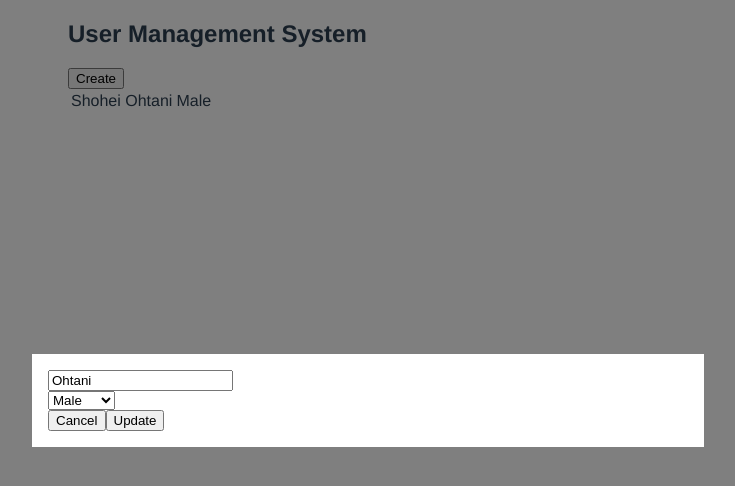
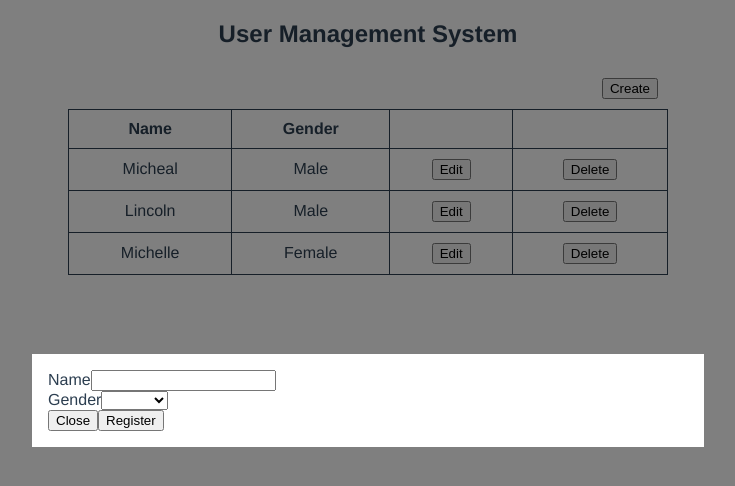
Before and after one commit to ueharario/nuxt-app, a Nuxt app: page / in a window 1280 px wide. Both pictures are taken after a click on the button "Create". Shown: the top 486 px of the page, without its empty margins (272-1007 px from the left). Built offline with nearby package versions, Linux system fonts and the light colour scheme.

Commit message:
fix : 新規作成, 編集, 削除機能実装 - issues#1

```diff
--- a/components/UserForm.vue
+++ b/components/UserForm.vue
@@ -2,36 +2,49 @@
   <div id="overlay">
       <div id="content">
         <div>
+            <label>{{ TITLE.name }}</label>
             <input type="text" v-model="editUser.name">
         </div>
         <div>
+            <label>{{ TITLE.gender }}</label>
             <select v-model="editUser.gender">
                 <option v-for="column in GENDER_ARRAY" v-bind:key="column.id" :value="column.id">
                     {{ column.label }}
                 </option>
             </select>
         </div>
-        <button @click="close">Cancel</button>
-        <button @click="save">Update</button>
+        <div>
+            <button @click="close">{{ TITLE.close }}</button>
+            <button @click="update" v-if="isEdit">{{ TITLE.update }}</button>
+            <button @click="register" v-else>{{ TITLE.register }}</button>
+        </div>
       </div>
   </div>
 </template>
 
 <script>
-import { GENDER_ARRAY, DEFAULT_USER } from '@/constants/USER.js'
+import { TITLE, GENDER_ARRAY, DEFAULT_USER } from '@/constants/USER.js'
 
 export default {
     props: {
-        user: Object,
+        user: {
+            type: Object,
+            default: DEFAULT_USER
+        },
         isShow: {
             type: Boolean,
             default: false
         },
+        isEdit: {
+            type: Boolean,
+            default: false
+        }
     },
     data() {
         return {
-            editUser: DEFAULT_USER,
-            GENDER_ARRAY
+            TITLE,
+            GENDER_ARRAY,
+            editUser: {}
         }
     },
     mounted() {
@@ -39,8 +52,8 @@ export default {
             () => this.user,
             (newValue, oldValue) => {
                 if (newValue !== oldValue) {
-                    const { name, gender } = newValue
-                    this.editUser = { name, gender }
+                    const { id, name, gender } = newValue
+                    this.editUser = { id, name, gender }
                 }
             },
             {
@@ -57,8 +70,12 @@ export default {
         reset() {
             this.editUser = DEFAULT_USER
         },
-        save() {
-            this.$emit('send', this.editUser)
+        update() {
+            this.$emit('edit', this.editUser)
+            this.close()
+        },
+        register() {
+            this.$emit('new', this.editUser)
             this.close()
         }
     }
--- a/components/UserList.vue
+++ b/components/UserList.vue
@@ -1,16 +1,30 @@
 <template>
   <div>
-    <h2>User Management System</h2>
-    <button @click="create">Create</button>
-    <UserForm v-if="isShow" @send="createUser" @close="closeUserForm" :user="user" />
+    <h2>{{ TITLE.title }}</h2>
+    <button id="create" @click="create">{{ TITLE.create }}</button>
+    <UserForm v-if="isShow" @new="newUser" @edit="editUser" @close="closeUserForm" :user="user" :isEdit="isEdit" />
     <table>
+      <thead>
+        <tr>
+          <th>{{ TITLE.name }}</th>
+          <th>{{ TITLE.gender }}</th>
+          <th></th>
+          <th></th>
+        </tr>
+      </thead>
       <tbody>
-        <tr>
+        <tr v-for="user in Users.users" v-bind:key="user.id">
+          <td>{{ user.name }}</td>
+          <td>{{ getGenderLabel(user.gender) }}</td>
           <td>
-            {{ userData.name }}
+            <button @click="edit(user.id)">
+              {{ TITLE.edit }}
+            </button>
           </td>
           <td>
-            {{ getGenderLabel(userData.gender) }}
+            <button @click="deleteItem(user.id)">
+              {{ TITLE.delete }}
+            </button>
           </td>
         </tr>
       </tbody>
@@ -20,41 +34,81 @@
 
 <script>
 import UserForm from '@/components/UserForm.vue'
-import { GENDER_ARRAY, DEFAULT_USER } from '@/constants/USER.js'
-import userData from '@/static/data/user.json'
+import { TITLE, GENDER_ARRAY } from '@/constants/USER.js'
+import Users from '@/static/data/user.json' // json ファイル
+import IssueId from '@/utils/IssueId'
 
 export default {
   data() {
     return {
-      user: DEFAULT_USER,
+      TITLE,
+      user: {},
+      Users,
       isShow: false,
-      userData
+      isEdit: true
     }
   },
   components: {
     UserForm
   },
   methods: {
+    create() {
+      this.isEdit = false
+      this.openUserForm()
+    },
+    openUserForm() {
+      this.isShow = true
+    },
     getGenderLabel(gender) {
       const targetGender = GENDER_ARRAY.find((v) => v.id === gender)
       return targetGender.label
     },
-    createUser(user) {
-      this.user = user
+    newUser(user) {
+      user.id = IssueId(Users.users, user)
+      Users.users.push(user)
+      this.sortItem()
     },
-    create() {
-      this.open()
-    },
-    open() {
-      this.isShow = true
+    editUser(user) {
+      Users.users = Users.users.filter((v) => v.id !== user.id)
+      Users.users.push(user)
+      this.sortItem()
     },
     closeUserForm(isShow) {
       this.isShow = isShow
+      this.user = {}
+    },
+    edit(id) {
+      this.isEdit = true
+      this.user = Users.users.find((v) => v.id === id)
+      this.openUserForm()
+    },
+    deleteItem(id) {
+      Users.users = Users.users.filter((v) => v.id !== id )
+      this.sortItem()
+    },
+    sortItem() {
+      Users.users.sort((prev, nxt) => prev.id - nxt.id)
     }
   }
 }
 </script>
 
 <style>
+th,td {
+  border: solid 1px;
+  padding: 10px;
+  text-align: center;
+}
+table {
+  border-collapse: collapse;
+  width: 100%;
+}
+h2 {
+  text-align: center;
+}
 
+#create {
+  float: right;
+  margin: 10px;
+}
 </style>
--- a/constants/USER.js
+++ b/constants/USER.js
@@ -6,13 +6,11 @@ const GENDER = {
 const GENDER_ARRAY = Object.entries(GENDER).map((item) => item[1])
 
 const DEFAULT_USER = {
-    // id: 0,
-    // name: '',
-    // gender: 0,
+    id: 0,
+    name: '',
+    gender: 0,
     // maleMsg: '',
     // femaleMsg: ''
-    name: 'Ohtani',
-    gender: GENDER.male.id
 }
 
 const TITLE = {
--- a/static/data/user.json
+++ b/static/data/user.json
@@ -1,4 +1,19 @@
 {
-    "name": "Shohei Ohtani",
-    "gender": 1
+    "users": [
+        {
+            "id": 1,
+            "name": "Micheal",
+            "gender": 1
+        },
+        {
+            "id": 2,
+            "name": "Lincoln",
+            "gender": 1
+        },
+        {
+            "id": 3,
+            "name": "Michelle",
+            "gender": 2
+        }
+    ]
 }
--- a/utils/IssueId.js
+++ b/utils/IssueId.js
@@ -1,11 +1,11 @@
-// const issueId = (users, user) => {
-//     const _id = Math.floor(Math.random() * 100) + 1
-//     if (users.some((v) => v.id === _id)) {
-//         return issueId(users, user)
-//     }
-//     else {
-//         return _id
-//     }
-// }
+const issueId = (users, user) => {
+    const _id = Math.floor(Math.random() * 100) + 1
+    if (users.some((v) => v.id === _id)) {
+        return issueId(users, user)
+    }
+    else {
+        return _id
+    }
+}
 
-// export default issueId
+export default issueId
```
